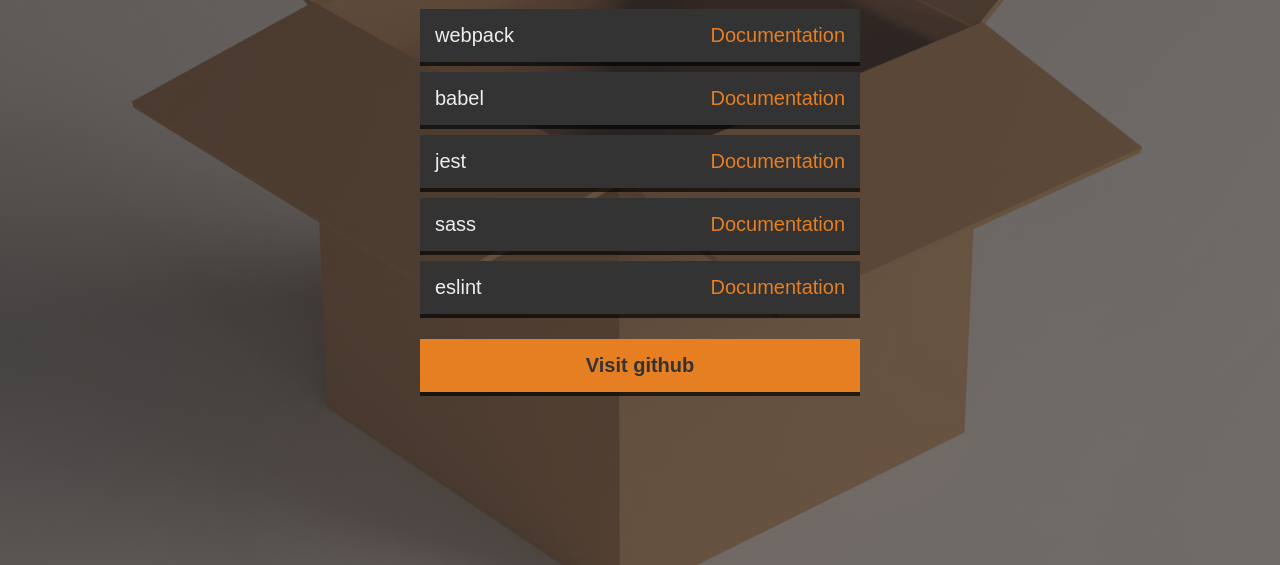
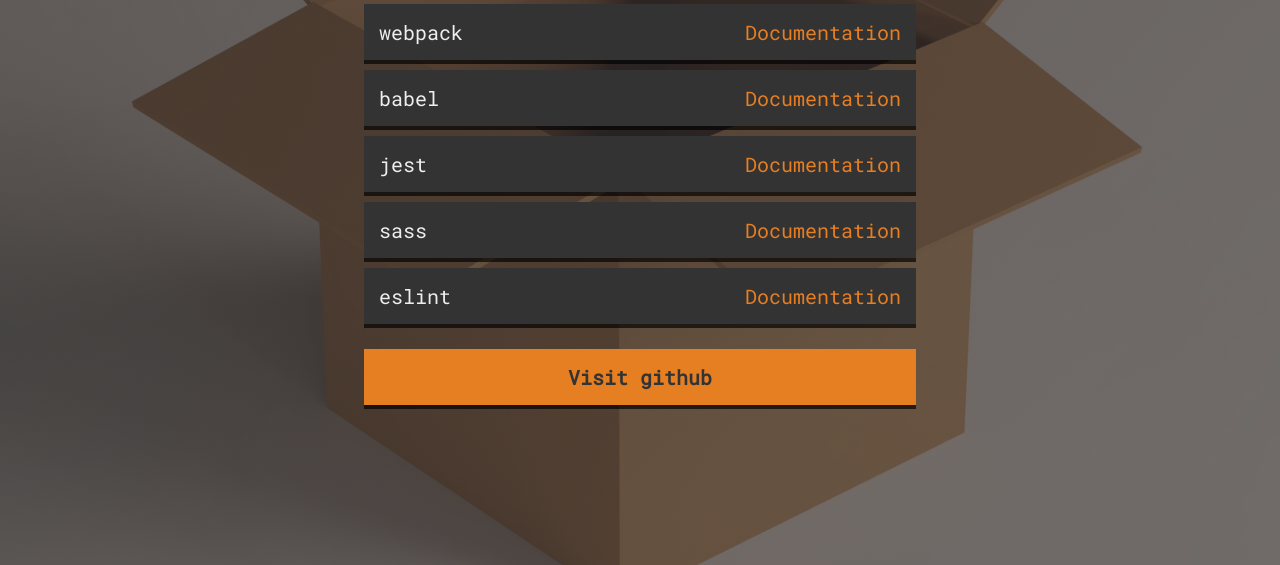
Before and after one commit to PNiewiarowski/simple-html-boilerplate, a website built with webpack: page src/index.html in a window 1280 px wide. Shown: the part 235-800 px from the top of the page. Built offline with nearby package versions, Linux system fonts and the light colour scheme.

Commit message:
Add font assets

```diff
--- a/src/styles/global/_gloabal.scss
+++ b/src/styles/global/_gloabal.scss
@@ -5,6 +5,7 @@
   padding: 0;
   box-sizing: border-box;
   text-decoration: none;
+  font-family: "RobotoMono";
 }
 
 :root {
@@ -22,5 +23,4 @@
 body {
   background-color: var(--background-main-color);
   color: var(--foreground-main-color);
-  font-size: 2rem;
 }
--- a/src/styles/variables/_variables.scss
+++ b/src/styles/variables/_variables.scss
@@ -1,5 +1,11 @@
+@font-face {
+  font-family: "RobotoMono";
+  src: url("./assets/fonts/RobotoMono-Regular.ttf");
+}
+
 :root {
   --background-main-color: #333333;
   --foreground-main-color: #EEEEEE;
   --accent-main-color: #E67E22;
+  --main-font-family: "RobotoMono";
 }
--- a/webpack.config.js
+++ b/webpack.config.js
@@ -21,6 +21,10 @@
             {
                 test: /\.(jpe?g|png|gif|svg)$/i,
                 type: "asset/resource",
+            },
+            {
+                test: /\.(woff|woff2|eot|ttf|otf)$/i,
+                type: 'asset/resource',
             },
             {
                 test: /\.(css|sass|scss)$/,
```
Also changed, not shown: src/assets/fonts/RobotoMono-Regular.ttf (added).
